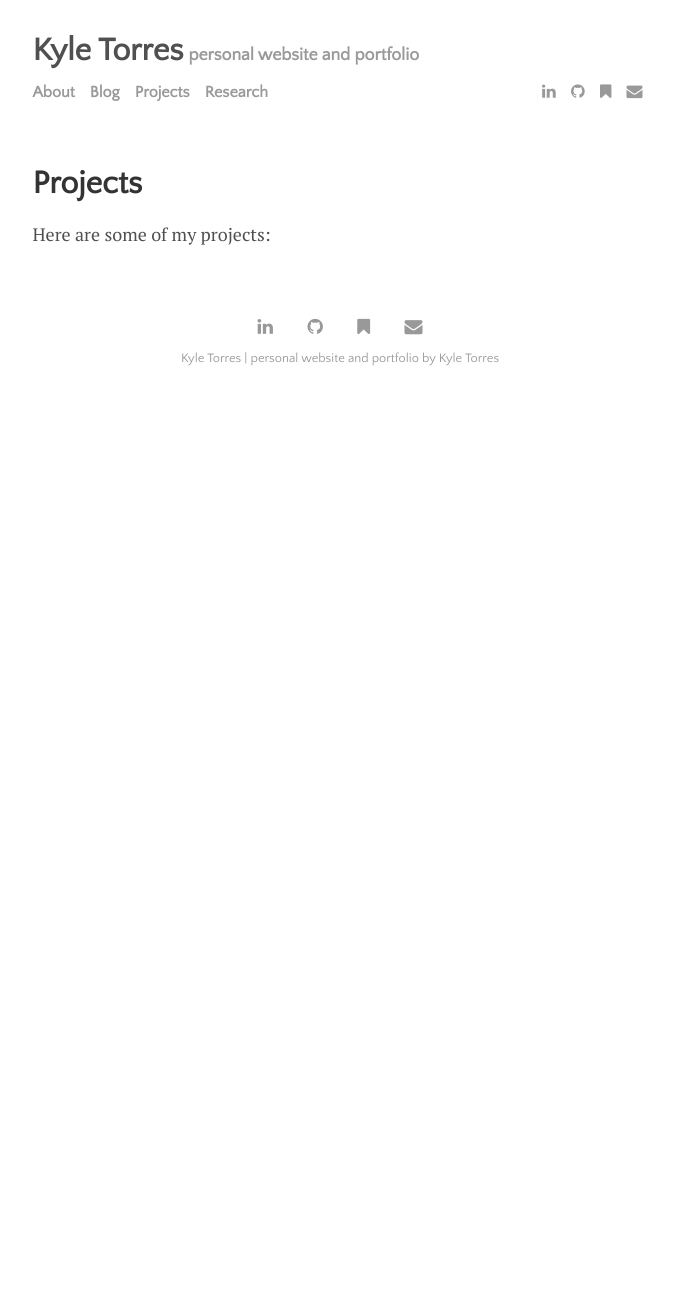
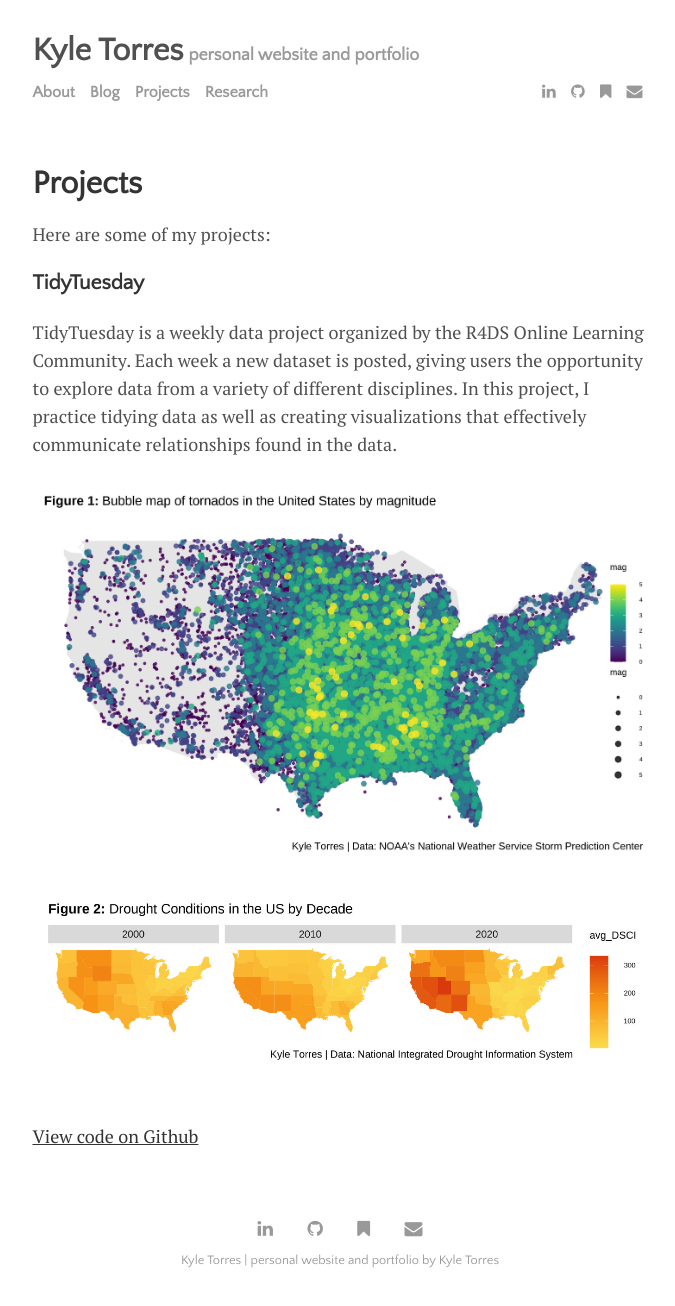
Before and after one commit to kyledtorres/kyledtorres.github.io, a Jekyll site: the page built from menu/projects.md, in a window 1280 px wide. Shown: the whole page, without its empty margins (300-975 px from the left). Built offline with Jekyll 4.4.1, drawn with Linux system fonts in a browser that asks for light colours; before the commit the page ends 900 px from its top, so only the background shows below that.

Commit message:
add TidyTuesday

```diff
--- a/menu/projects.md
+++ b/menu/projects.md
@@ -5,3 +5,11 @@ permalink: /projects
 ---
 
 Here are some of my projects:
+
+### TidyTuesday
+TidyTuesday is a weekly data project organized by the R4DS Online Learning Community. Each week a new dataset is posted, giving users the opportunity to explore data from a variety of different disciplines. In this project, I practice tidying data as well as creating visualizations that effectively communicate relationships found in the data.
+
+<img src="{{ site.url }}/images/Tornado Bubble Map Figure.jpeg"/>
+<img src="{{ site.url }}/images/Drought Conditions Figure Cropped.jpeg"/>
+
+[View code on Github](https://github.com/kyledtorres/tidytuesday)
```
